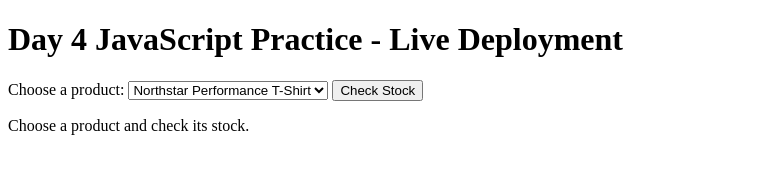
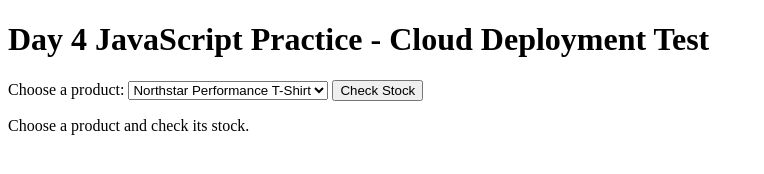
Before and after one commit to LeviXulu/gringo-day4-javascript, a plain HTML site: page index.html in a window 1280 px wide. Shown: the whole page, without its empty margins (0-764 px from the left). Drawn offline with Linux system fonts and the light colour scheme.

Commit message:
Update heading again for deployment test

```diff
--- a/index.html
+++ b/index.html
@@ -7,7 +7,7 @@
 </head>
 <body>
 
-    <h1>Day 4 JavaScript Practice - Live Deployment</h1>
+    <h1>Day 4 JavaScript Practice - Cloud Deployment Test</h1>
 
     <label for="product-select">Choose a product:</label>
 
```
